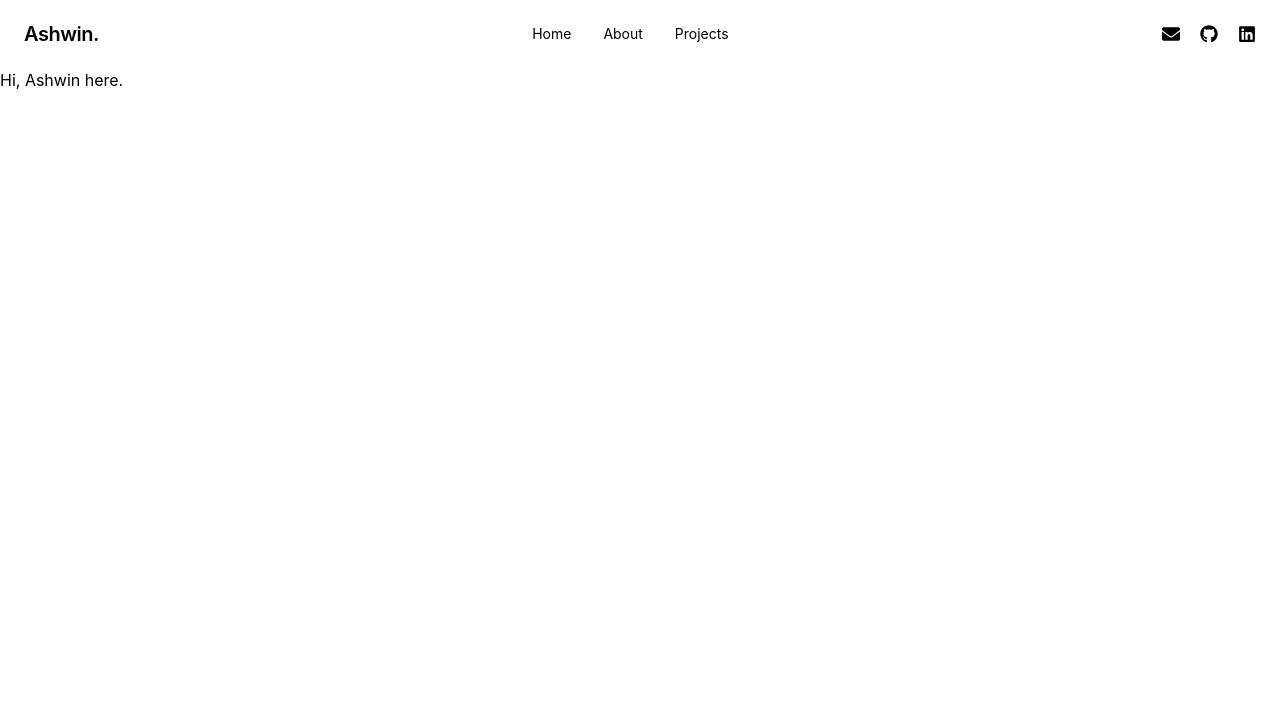
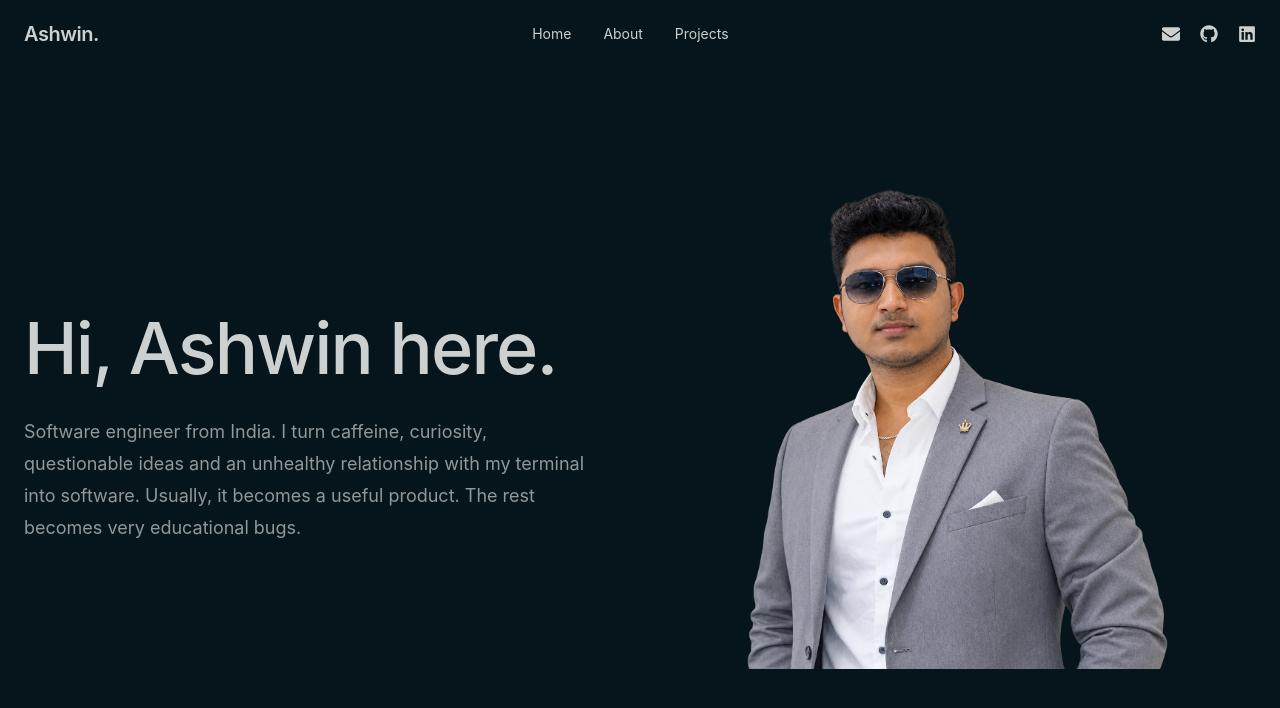
Before and after one commit to Ashwin-Reddy/Ashwin, a React (Vite) app: page / in a window 1280 px wide. Shown: the top 708 px of the page. Built offline with nearby package versions, Linux system fonts and the light colour scheme.

Commit message:
Add homepage hero section

```diff
--- a/src/App.tsx
+++ b/src/App.tsx
@@ -1,13 +1,12 @@
 import Navbar from "./components/Navbar";
+import Hero from "./sections/Hero";
 
 function App() {
   return (
     <main id="home">
       <Navbar />
 
-      <section>
-        <h1>Hi, Ashwin here.</h1>
-      </section>
+      <Hero />
 
     </main>
   );
--- a/src/index.css
+++ b/src/index.css
@@ -1 +1,17 @@
 @import "tailwindcss";
+
+:root {
+    --bg: #06141B;
+    --text: #CCD0CF;
+}
+
+html {
+    scroll-behavior: smooth;
+}
+
+body {
+    margin: 0;
+    min-width: 320px;
+    background-color: var(--bg);
+    color: var(--text);
+}
--- /dev/null
+++ b/src/sections/Hero.tsx
@@ -0,0 +1,35 @@
+import heroImage from "../assets/images/hero.jpg"
+
+const Hero = () => {
+    return (
+        <section
+            id="home"
+            className="min-h-[calc(100vh-80px)] px-6"
+        >
+            <div className="mx-auto flex min-h-[calc(100vh-80px)] max-w-7xl items-center">
+
+                {/* Text */}
+                <div className="w-1/2">
+                    <h1 className="text-5xl font-medium tracking-tight md:text-6xl lg:text-7xl">
+                        Hi, Ashwin here.
+                    </h1>
+
+                    <p className="mt-8 max-w-xl text-base leading-8 opacity-70 md:text-lg">
+                        Software engineer from India. I turn caffeine, curiosity, questionable ideas and an unhealthy relationship with my terminal into software. Usually, it becomes a useful product. The rest becomes very educational bugs.
+                    </p>
+                </div>
+
+                {/* Image */}
+                <div className="flex w-1/2 justify-center">
+                    <img
+                        src={heroImage}
+                        alt="Ashwin"
+                        className="h-auto max-w-md object-contain"
+                    />
+                </div>
+            </div>
+        </section>
+    );
+};
+
+export default Hero;
```
Also changed, not shown: src/assets/images/hero.jpg (added).
